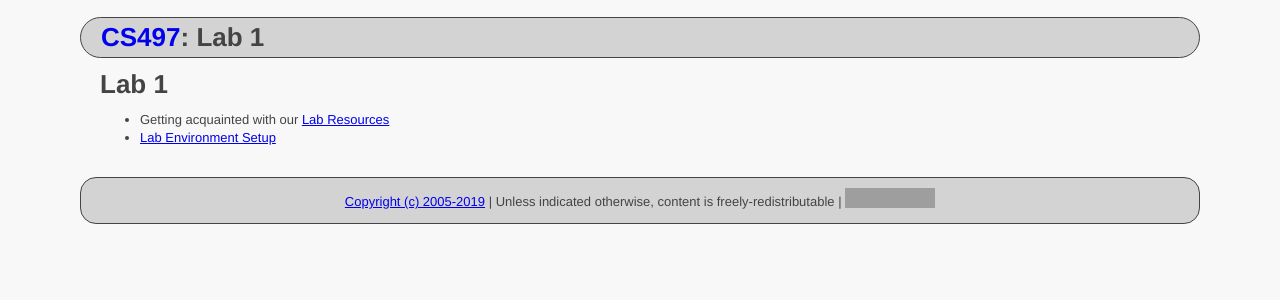
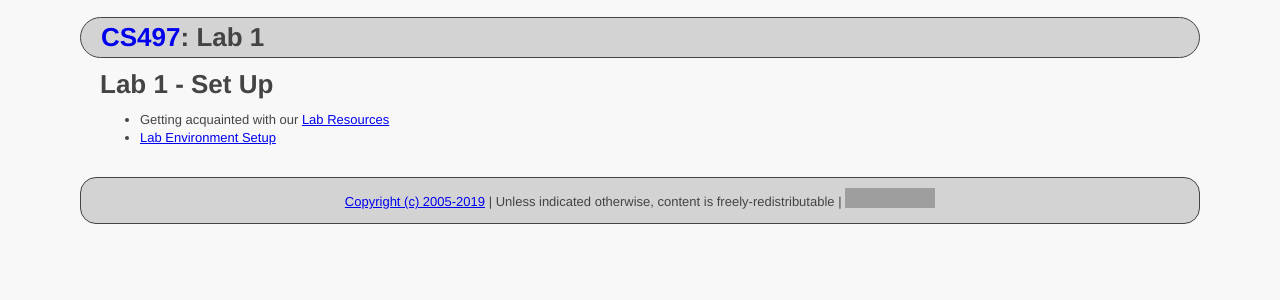
Before and after one commit to ycpcs/cs497-spring2019, a Jekyll site: the page built from labs/lab01.md, in a window 1280 px wide. Shown: the top 300 px of the page. Built offline with Jekyll 4.4.1, drawn with Linux system fonts in a browser that asks for light colours; grey boxes are pictures that could not be loaded.

Commit message:
Update lab01.md

```diff
--- a/labs/lab01.md
+++ b/labs/lab01.md
@@ -4,7 +4,7 @@ course_number: CS497
 title: "Lab 1"
 ---
 
-# Lab 1
+# Lab 1 - Set Up
 
 - Getting acquainted with our [Lab Resources](../resources/index.html)
 - [Lab Environment Setup](http://www.cis.syr.edu/~wedu/seed/lab_env.html)
```
